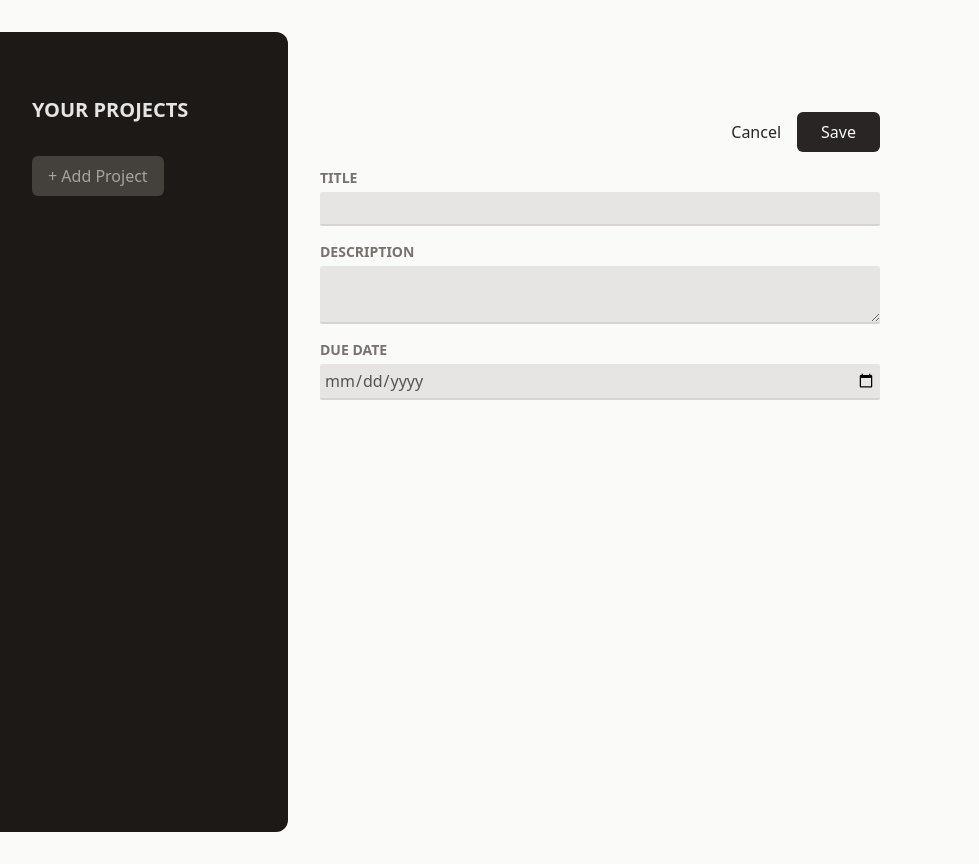
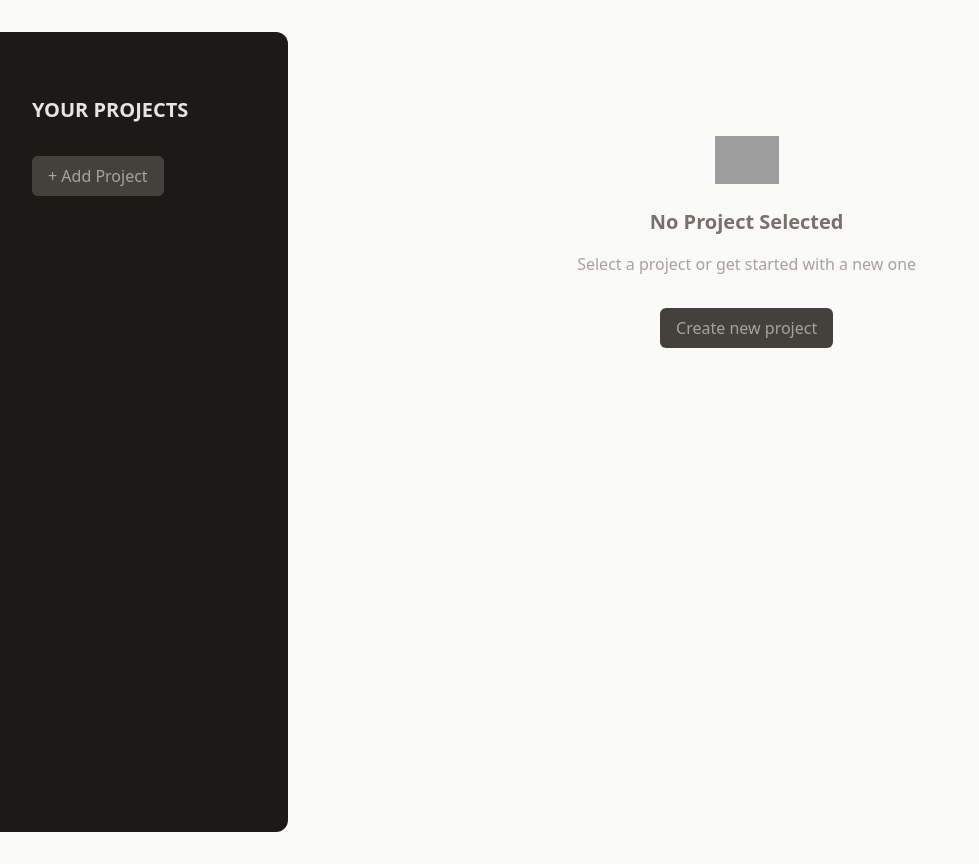
Before and after one commit to alex-willis/react-project-management-system, a React (Vite) app: page / in a window 1280 px wide. Shown: the whole page, without its empty margins (0-979 px from the left). Built offline with nearby package versions, Linux system fonts and the light colour scheme; grey boxes are pictures that could not be loaded.

Commit message:
Added Button and NoProjectSelected components

```diff
--- a/src/App.jsx
+++ b/src/App.jsx
@@ -1,11 +1,12 @@
 import Sidebar from "./components/Sidebar";
 import NewProject from "./components/NewProject";
+import NoProjectSelected from "./components/NoProjectSelected";
 
 function App() {
   return (
     <main className="h-screen my-8 flex gap-8">
       <Sidebar />
-      <NewProject />
+      <NoProjectSelected />
     </main>
   );
 }
--- /dev/null
+++ b/src/components/Button.jsx
@@ -0,0 +1,10 @@
+export default function Button({ children, ...props }) {
+  return (
+    <button
+      className="px-4 py-2 text-xs md:text-base rounded-md bg-stone-700 text-stone-400 hover:bg-stone-600 hover:text-stone-100"
+      {...props}
+    >
+      {children}
+    </button>
+  );
+}
--- /dev/null
+++ b/src/components/NoProjectSelected.jsx
@@ -0,0 +1,23 @@
+import noProjectImage from "../assets/no-projects.png";
+import Button from "./Button";
+
+export default function NoProjectSelected() {
+  return (
+    <div className="mt-24 text-center w-2/3">
+      <img
+        src={noProjectImage}
+        alt="Clipboard and pen"
+        className="w-16 h-16 object-contain mx-auto"
+      />
+      <h2 className="text-xl font-bold text-stone-500 my-4">
+        No Project Selected
+      </h2>
+      <p className="text-stone-400 mb-4">
+        Select a project or get started with a new one
+      </p>
+      <p className="mt-8">
+        <Button>Create new project</Button>
+      </p>
+    </div>
+  );
+}
--- a/src/components/Sidebar.jsx
+++ b/src/components/Sidebar.jsx
@@ -1,3 +1,5 @@
+import Button from "./Button";
+
 export default function Sidebar({ projects }) {
   return (
     <aside className="w-1/3 px-8 py-16 bg-stone-900 text-stone-50 md:w-72 rounded-r-xl">
@@ -6,9 +8,7 @@
       </h2>
 
       <div>
-        <button className="px-4 py-2 text-xs md:text-base rounded-md bg-stone-700 text-stone-400 hover:bg-stone-600 hover:text-stone-100">
-          + Add Project
-        </button>
+        <Button>+ Add Project</Button>
       </div>
 
       {projects && (
```
